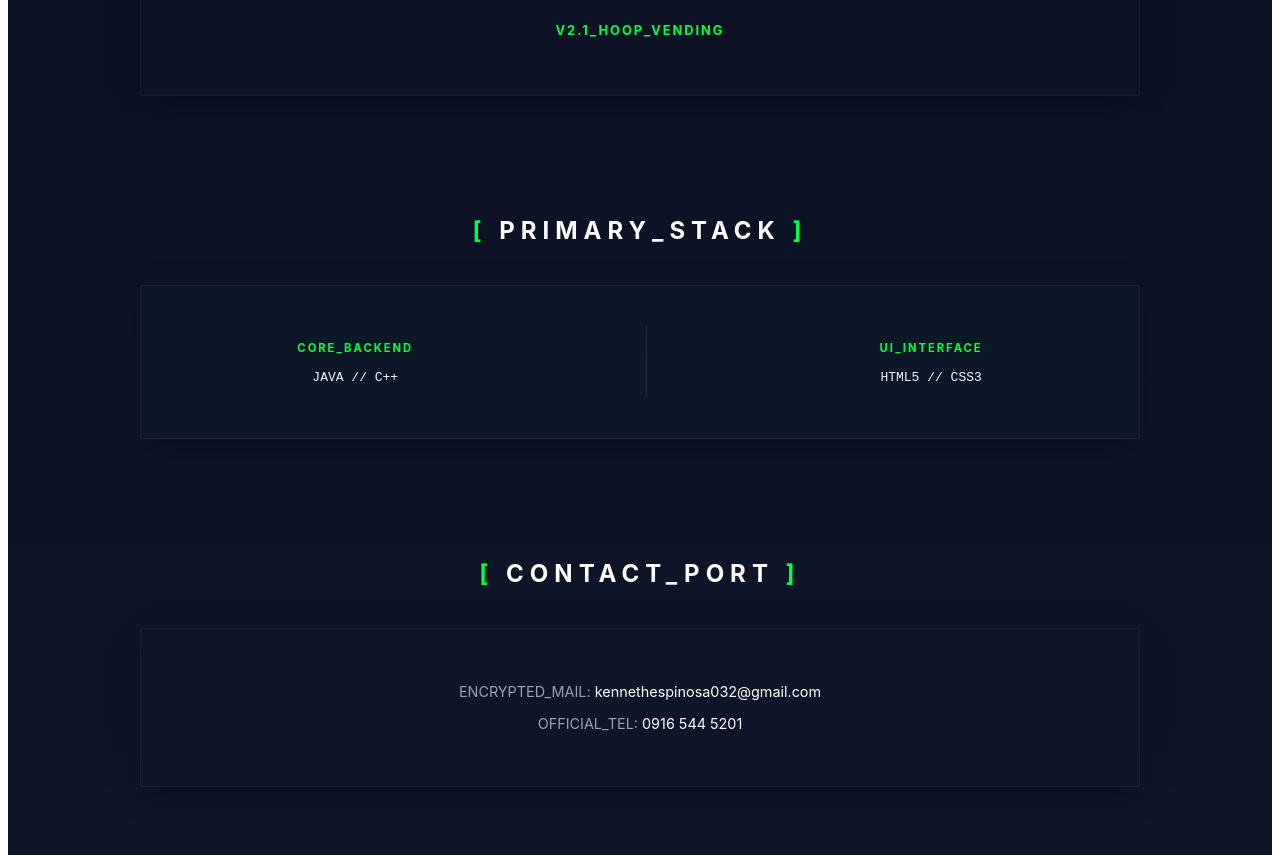
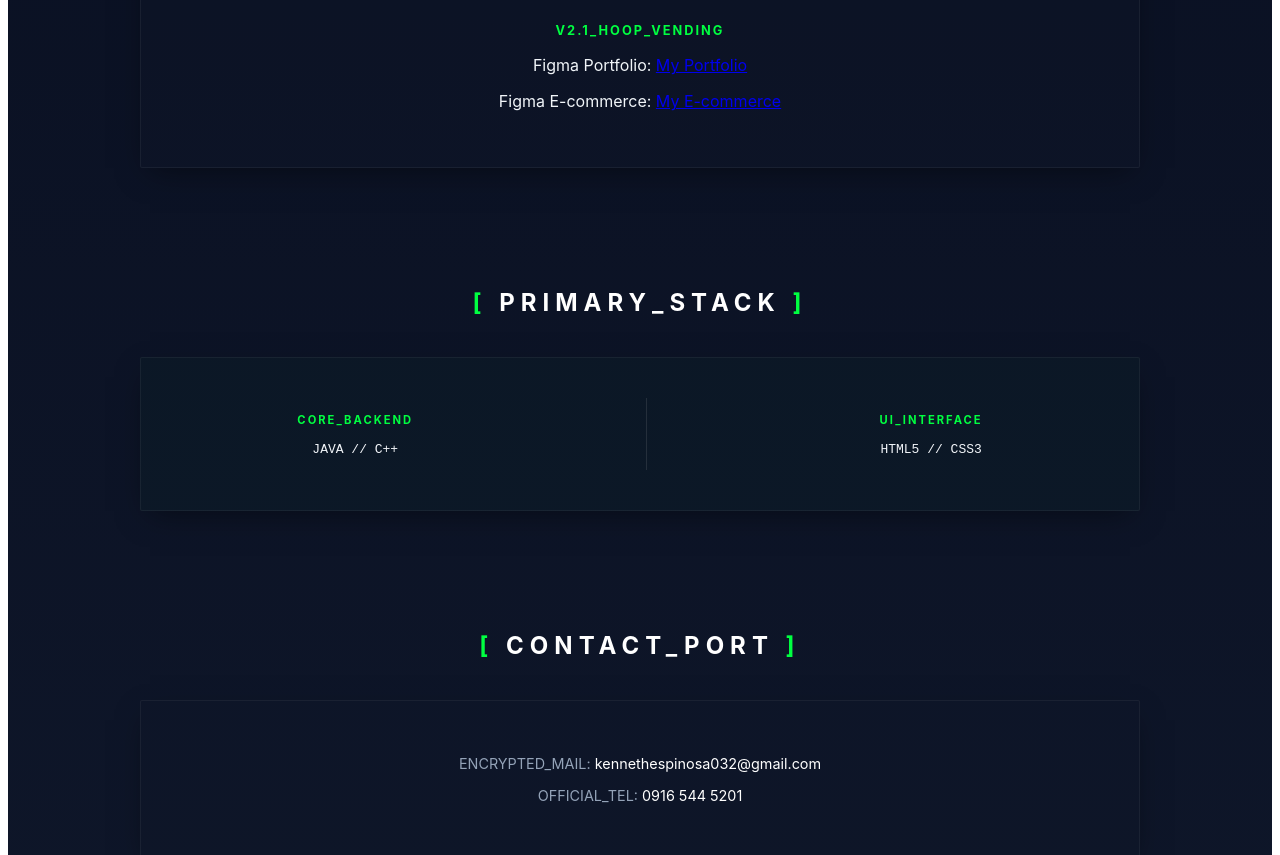
Before and after one commit to kennethespinosa032-dotcom/ESPINOSA, a plain HTML site: page index.html in a window 1280 px wide. Shown: the part 2536-3391 px from the top of the page. Drawn offline with Linux system fonts and the light colour scheme.

Commit message:
Update index.html

```diff
--- a/index.html
+++ b/index.html
@@ -235,6 +235,10 @@
                 <div class="wp-block-column glass-card">
                     <img src="https://kenneth9542.wordpress.com/wp-content/uploads/2026/04/img_20260408_160039_2431949334295796665429.jpg?w=768" style="width: 100%; filter: brightness(0.8);">
                     <h4 style="margin-top:25px; color:#00ff41; font-size: 0.8rem; letter-spacing: 2px;">V2.1_HOOP_VENDING</h4>
+                <p>Figma Portfolio: <a href="https://www.figma.com/proto/3sQFzMbCY9e5Qn8obDBfip/my-portfolio.Kenneth?node-id=1-13&t=5pWrJln6y7I6wQ7P-1&fbclid=IwY2xjawNdFWtleHRuA2FlbQIxMQABHtYyYquJGA3u92m8j_8FZFa98EWCozc0i9rAHGhYdZRVAVMqDie_2C1MU3sP_aem__zGI1gN0GhLMzCD6tdkT3w">My Portfolio</a></p>
+          <div class="Center">
+        <p>Figma E-commerce: <a href="https://www.figma.com/proto/xQaAgGw9F1WD87YAc7Csua/Untitled?node-id=1-9&starting-point-node-id=1%3A9&t=ndbetmmiLNhVwU0n-1&fbclid=IwY2xjawNdFshleHRuA2FlbQIxMQABHstzOI9kDC9HYGIkmUGZbiimY0TGbkDwbQHyFIpB11ocHtFYVJNLzVwyy17K_aem_pF0QZh9u-us03d94NYS7IQ">My E-commerce</a></p>
+
                 </div>
             </div>
         </section>
```
